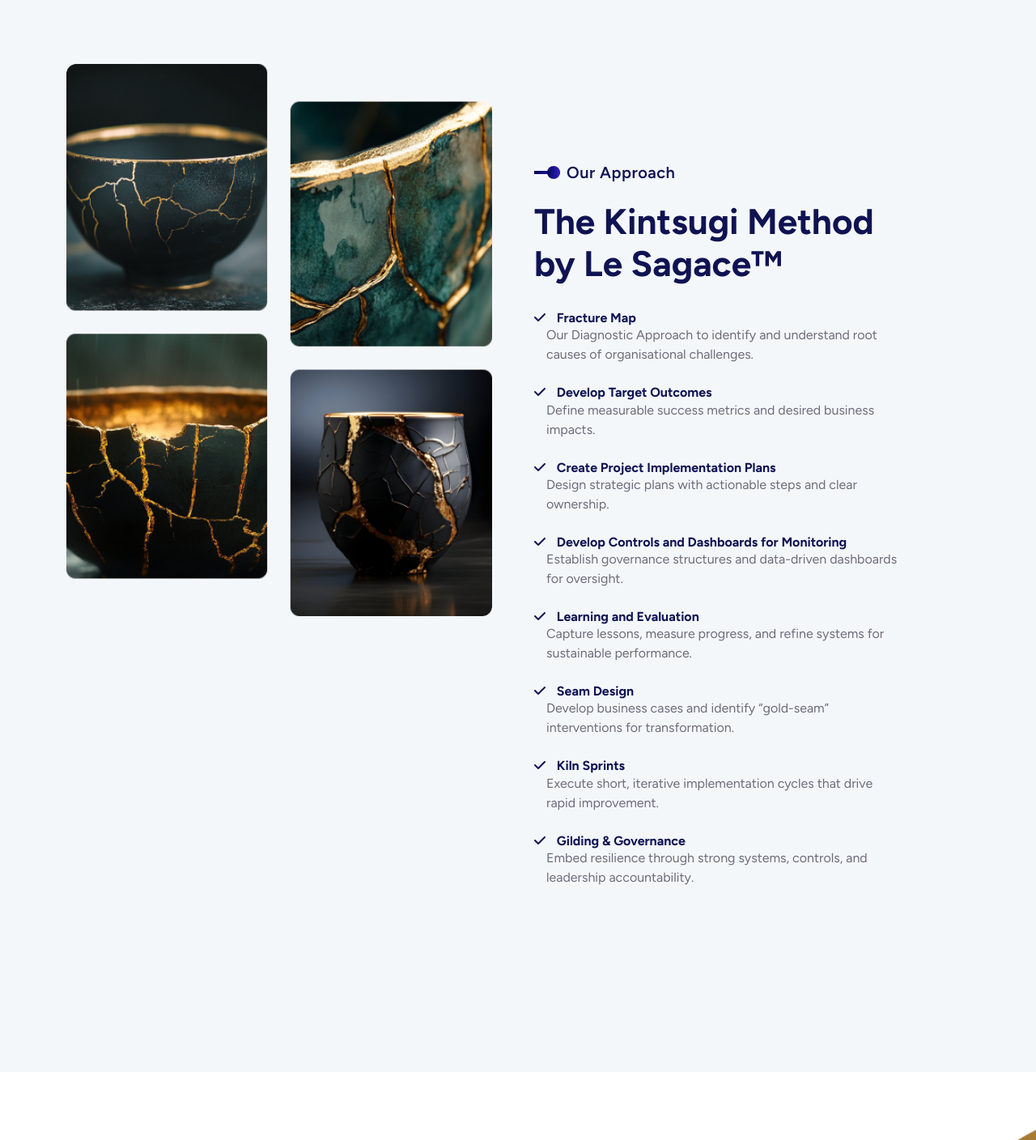
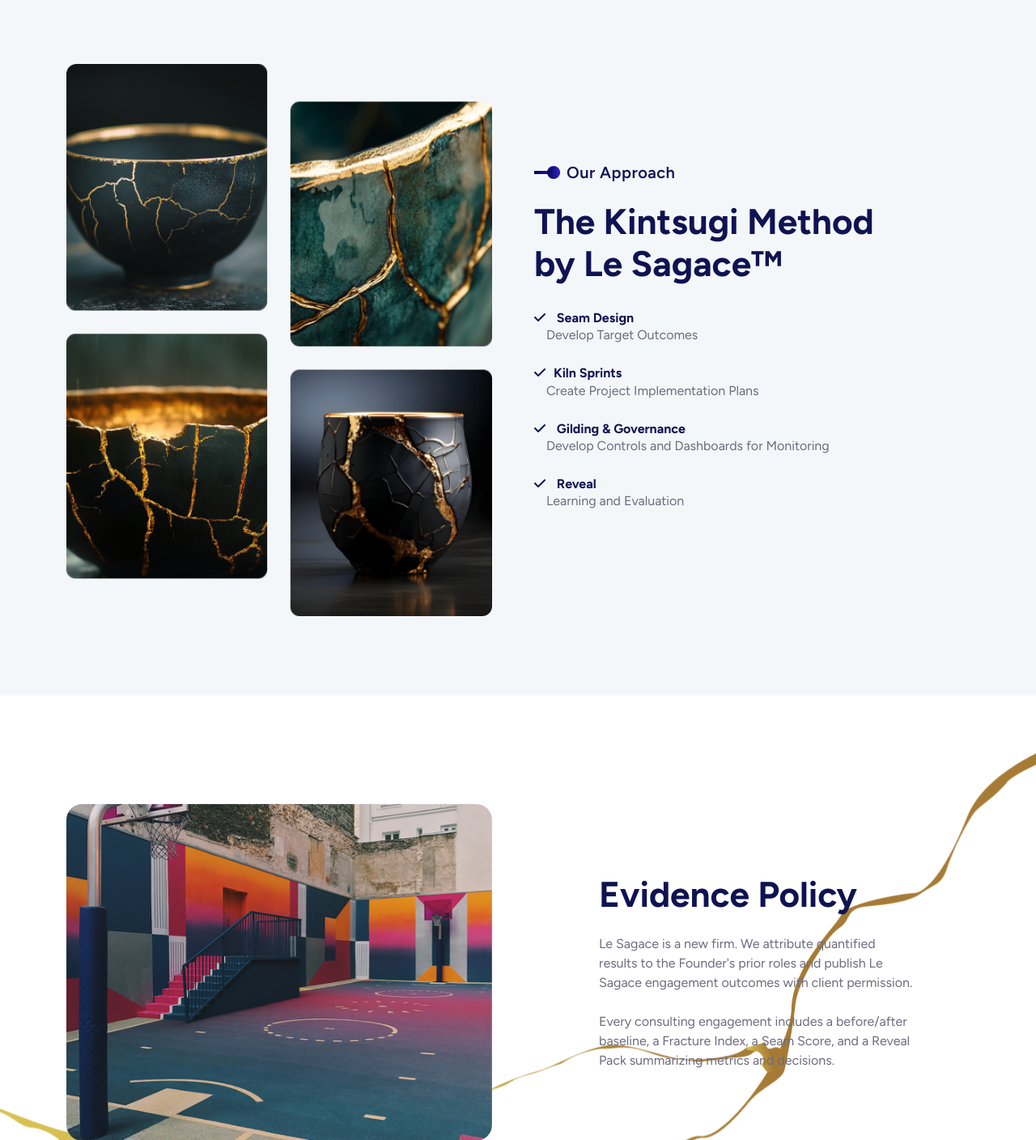
Before and after one commit to idongataide/lasagace, a PHP site: page /about.php in a window 1280 px wide. Shown: the part 3522-4930 px from the top of the page at 81% size. Run offline with PHP 8.4, Linux system fonts and the light colour scheme.

Commit message:
first commit

```diff
--- a/about.php
+++ b/about.php
@@ -240,37 +240,21 @@
                                 </h2>
                             </div>
                             <div class="pp-about-item">
-                                <div class="pp-about-text wow fadeInUp" data-wow-delay=".3s">
-                                    <h6><i class="fa-solid fa-check"></i> Fracture Map</h6>
-                                    <p>Our Diagnostic Approach to identify and understand root causes of organisational challenges.</p>
-                                </div>
                                 <div class="pp-about-text wow fadeInUp" data-wow-delay=".4s">
-                                    <h6><i class="fa-solid fa-check"></i> Develop Target Outcomes</h6>
-                                    <p>Define measurable success metrics and desired business impacts.</p>
+                                    <h6><i class="fa-solid fa-check"></i> Seam Design</h6>
+                                    <p>Develop Target Outcomes</p>
                                 </div>
                                 <div class="pp-about-text wow fadeInUp" data-wow-delay=".5s">
-                                    <h6><i class="fa-solid fa-check"></i> Create Project Implementation Plans</h6>
-                                    <p>Design strategic plans with actionable steps and clear ownership.</p>
+                                    <h6><i class="fa-solid fa-check"></i>Kiln Sprints</h6>
+                                    <p>Create Project Implementation Plans</p>
                                 </div>
                                 <div class="pp-about-text wow fadeInUp" data-wow-delay=".6s">
-                                    <h6><i class="fa-solid fa-check"></i> Develop Controls and Dashboards for Monitoring</h6>
-                                    <p>Establish governance structures and data-driven dashboards for oversight.</p>
+                                    <h6><i class="fa-solid fa-check"></i> Gilding & Governance</h6>
+                                    <p>Develop Controls and Dashboards for Monitoring</p>
                                 </div>
                                 <div class="pp-about-text wow fadeInUp" data-wow-delay=".7s">
-                                    <h6><i class="fa-solid fa-check"></i> Learning and Evaluation</h6>
-                                    <p>Capture lessons, measure progress, and refine systems for sustainable performance.</p>
-                                </div>
-                                <div class="pp-about-text wow fadeInUp" data-wow-delay=".8s">
-                                    <h6><i class="fa-solid fa-check"></i> Seam Design</h6>
-                                    <p>Develop business cases and identify “gold-seam” interventions for transformation.</p>
-                                </div>
-                                <div class="pp-about-text wow fadeInUp" data-wow-delay=".9s">
-                                    <h6><i class="fa-solid fa-check"></i> Kiln Sprints</h6>
-                                    <p>Execute short, iterative implementation cycles that drive rapid improvement.</p>
-                                </div>
-                                <div class="pp-about-text wow fadeInUp" data-wow-delay="1.0s">
-                                    <h6><i class="fa-solid fa-check"></i> Gilding & Governance</h6>
-                                    <p>Embed resilience through strong systems, controls, and leadership accountability.</p>
+                                    <h6><i class="fa-solid fa-check"></i> Reveal</h6>
+                                    <p>Learning and Evaluation</p>
                                 </div>
                             </div>
                         </div>
```
